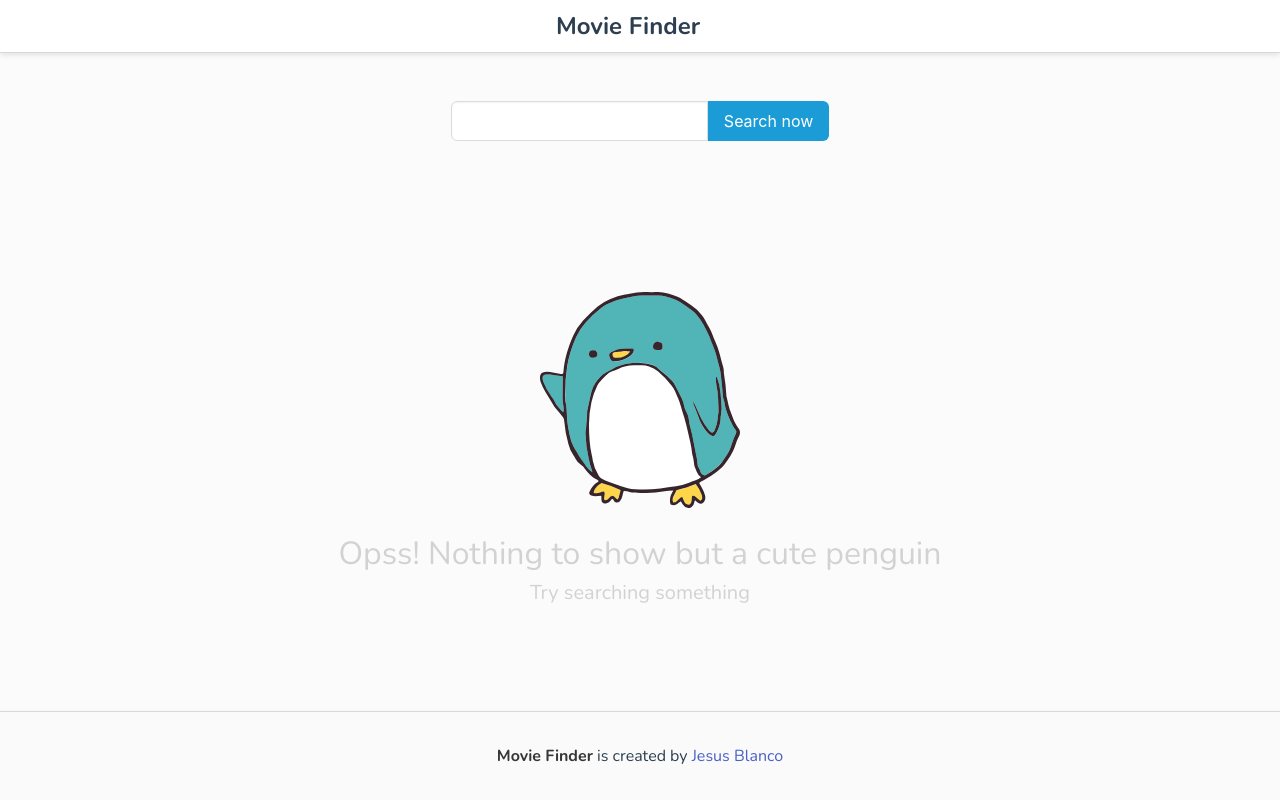
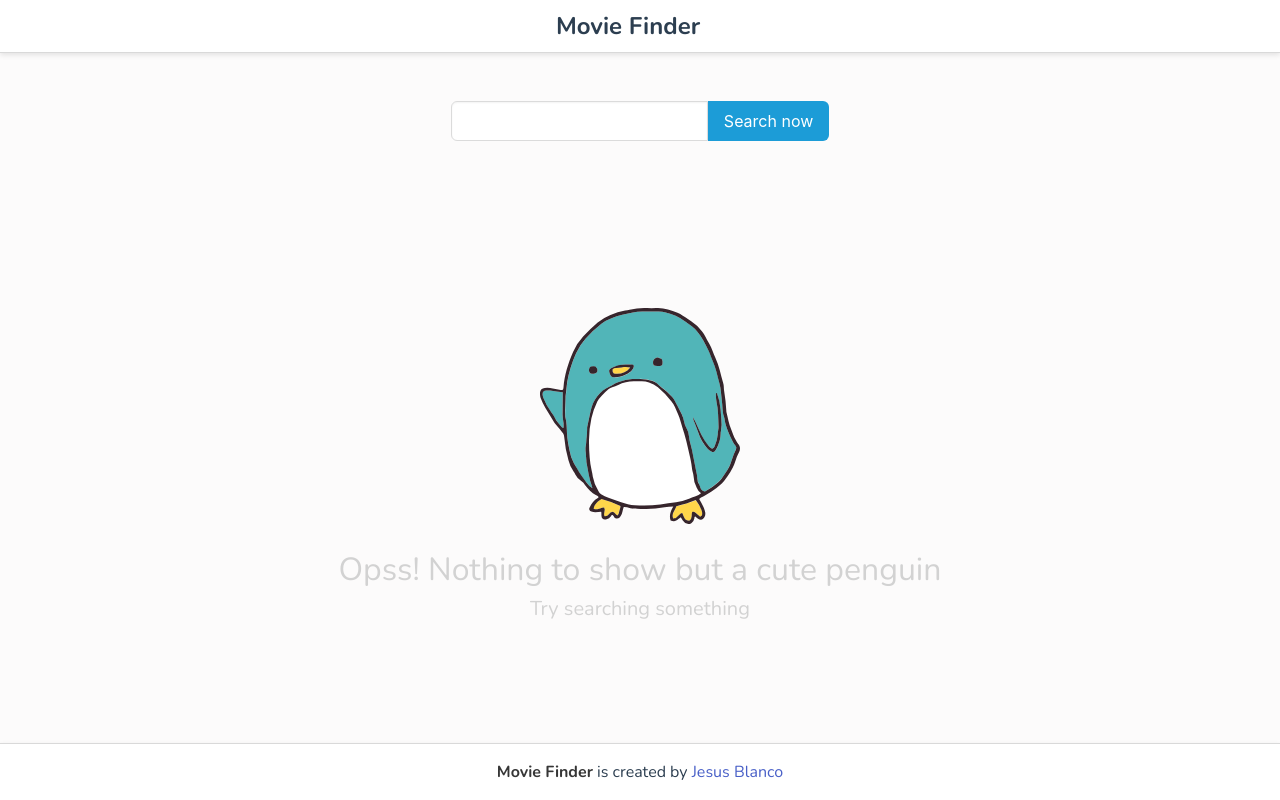
Before and after one commit to JD154/Movie-Finder, a Vue app: page / in a window 1280 px wide. Built offline with nearby package versions, Linux system fonts and the light colour scheme.

Commit message:
Css styles

```diff
--- a/src/components/Footer.vue
+++ b/src/components/Footer.vue
@@ -19,8 +19,8 @@ export default {
 
 <style>
   #app-footer {
-    background-color: #fafafa;
-    padding: 2rem 1.5rem;
+    background-color: white;
+    padding: 1rem 1.5rem;
     border-top: 1px solid #d9d9d9;
   }
 </style>
```
